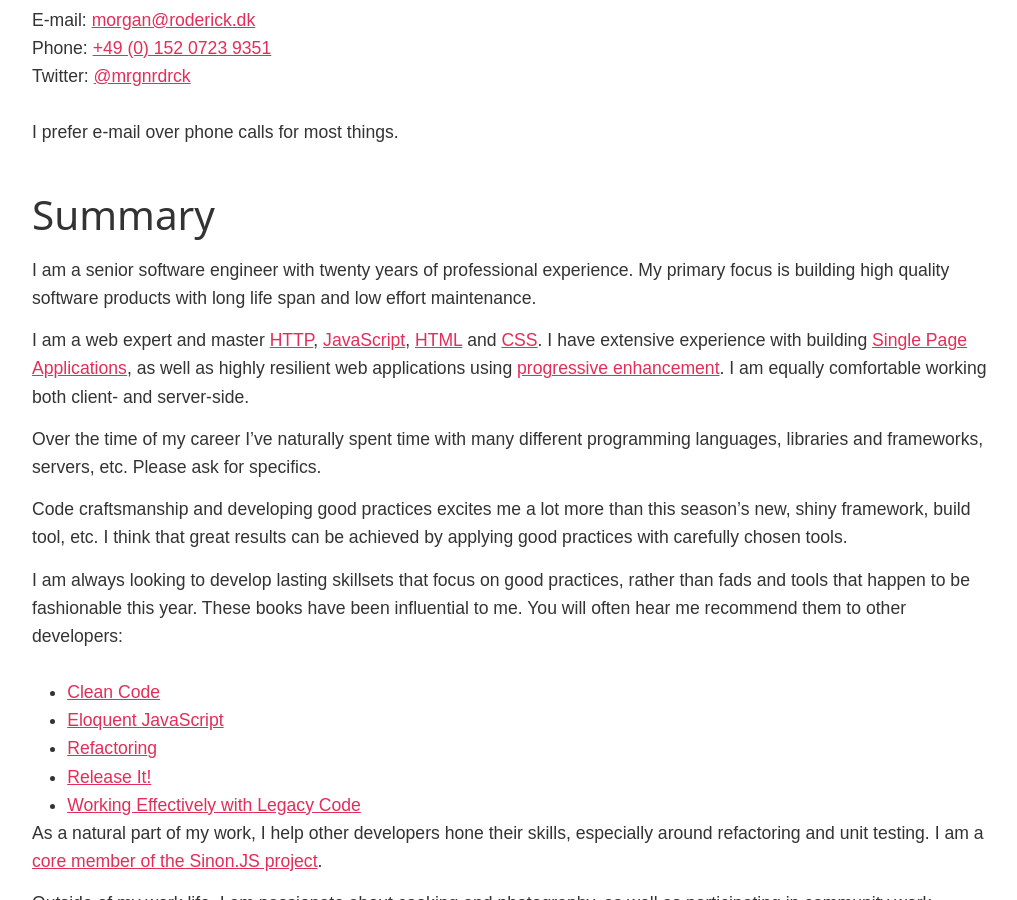
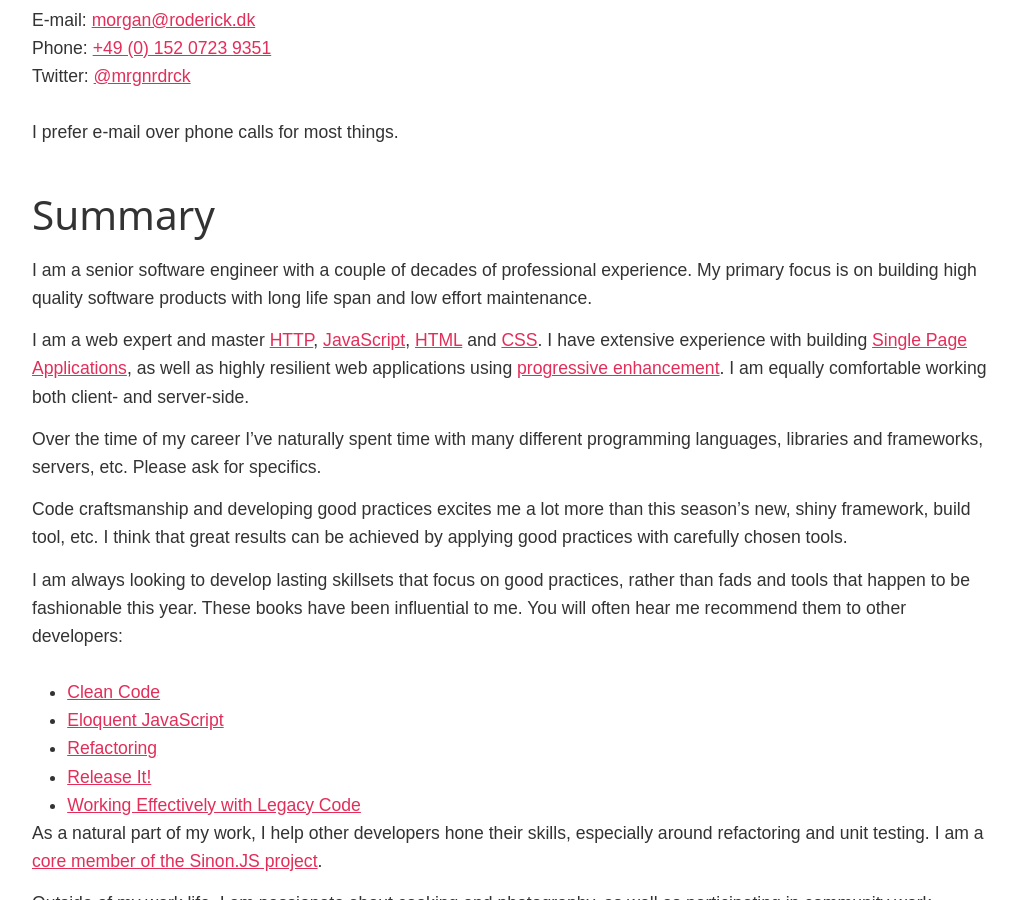
Before and after one commit to mroderick/blog.jekyll, a Jekyll site: the page built from cv/cv.md, in a window 1280 px wide and 900 px high, scrolled down 569 px. Shown: the whole window, without its empty margins (128-1145 px from the left). Built offline with Jekyll 4.4.1, drawn with Linux system fonts in a browser that asks for light colours; our own code applies the rules of GitHub Pages for plain Markdown files; some of the changed text lies outside the part shown.

Commit message:
Update CV

```diff
--- a/cv/cv.md
+++ b/cv/cv.md
@@ -19,7 +19,7 @@ I prefer e-mail over phone calls for most things.
 
 ## Summary
 
-I am a senior software engineer with twenty years of professional experience. My primary focus is building high quality software products with long life span and low effort maintenance.
+I am a senior software engineer with a couple of decades of professional experience. My primary focus is on building high quality software products with long life span and low effort maintenance.
 
 I am a web expert and master [HTTP][http], [JavaScript][js], [HTML][html] and [CSS][css]. I have extensive experience with building [Single Page Applications][spa], as well as highly resilient web applications using [progressive enhancement][pr-enh]. I am equally comfortable working both client- and server-side.
 
```
Also changed, not shown: other parts of cv/cv.md (+2 -0 lines).
